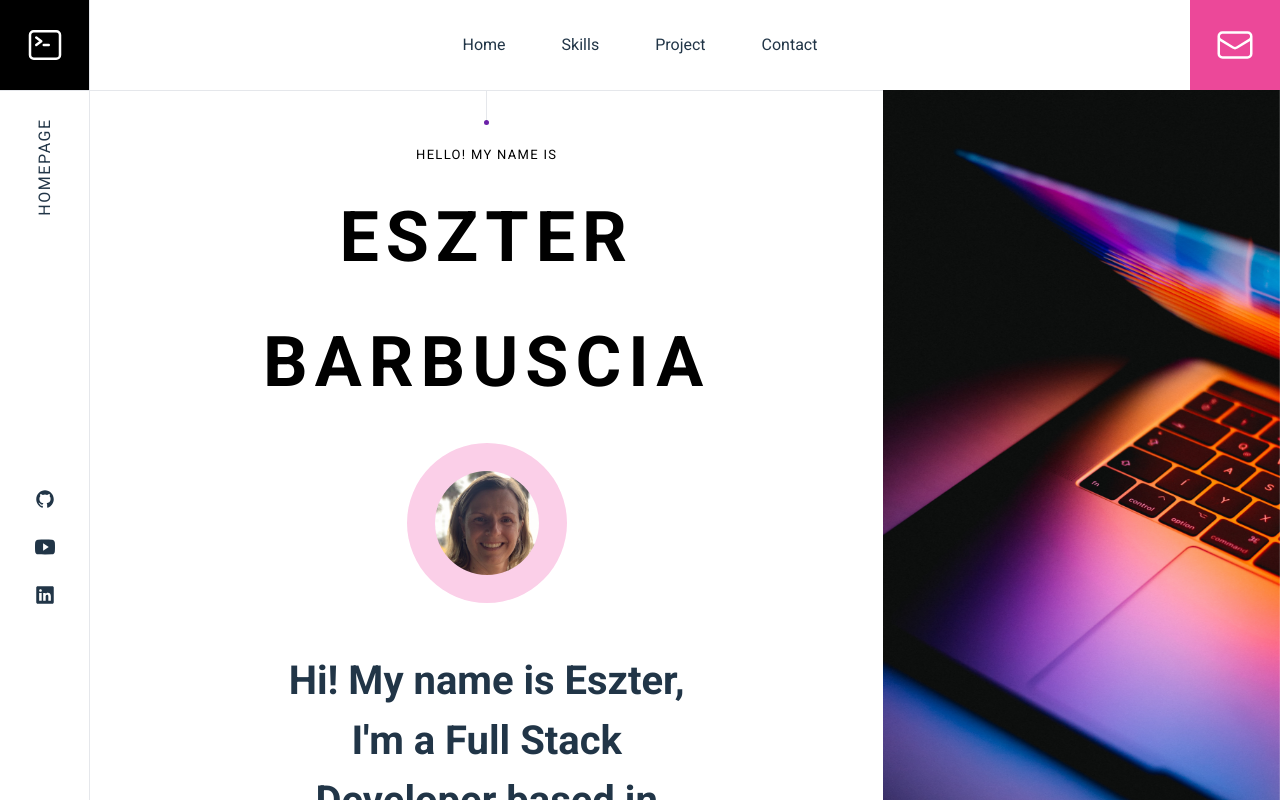
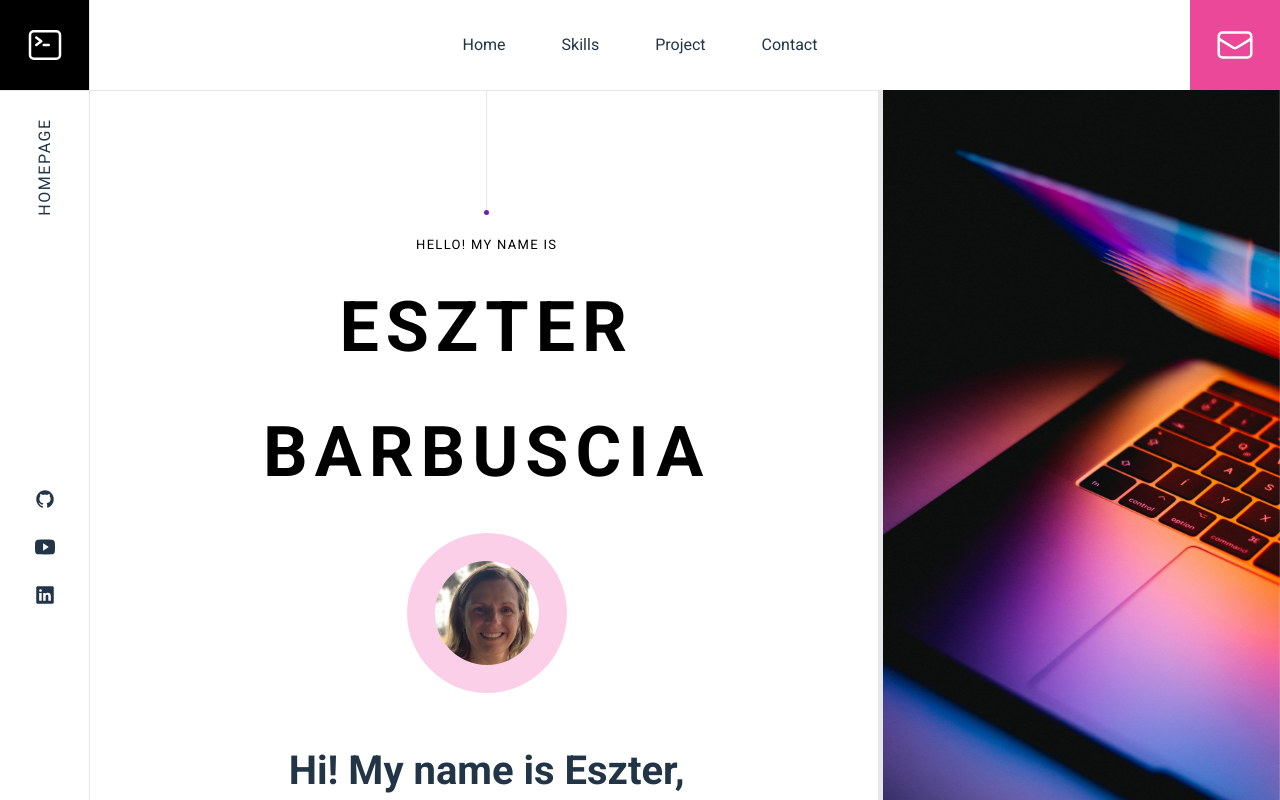
Before and after one commit to Esztergb/portfolio, a React (Vite) app: page / in a window 1280 px wide. Shown: the top 800 px of the page. Built offline with nearby package versions, Linux system fonts and the light colour scheme.

Commit message:
progressbar

```diff
--- a/src/App.jsx
+++ b/src/App.jsx
@@ -6,27 +6,30 @@ import ProfilePic from './Components/ProfilePic'
 import Introduction from './Components/Introduction'
 import About from './Components/About'
 import Services from './Components/Services'
+import ProgressBar from './Components/ProgressBar'
 
 function App() {
-  const [count, setCount] = useState(0)
-
   return (
-    <>
-     <Header/>
-     <SideBar/>
-     <div className='ml-[90px] grid grid-cols-1 md:grid-cols-3'>
-        <div className='col-span-2 p-5'>
-          <Introduction/>
-          <About/>
-          <Services/>
+    <div className="w-screen">
+      <Header />
+      <SideBar />
+      <div
+        className="ml-[90px]
+      grid grid-cols-1 md:grid-cols-3
+      "
+      >
+        <div className="col-span-2 p-5 mt-[90px]">
+          <Introduction />
+          <About />
+          <Services />
         </div>
-        <div className='hidden md:block'>
-          <ProfilePic/>
+        <div className="hidden md:block">
+          <ProgressBar />
+          <ProfilePic />
         </div>
-     </div>
-
-    </>
+      </div>
+    </div>
   );
 }
 
-export default App
+export default App;
--- /dev/null
+++ b/src/Components/ProgressBar.jsx
@@ -0,0 +1,30 @@
+import {useEffect, useState} from 'react'
+function ProgressBar() {
+
+    const [scrollTop,setScrollTop]=useState();
+    useEffect(()=>{
+        window.addEventListener("scroll",onScroll)
+        return ()=>window.removeEventListener("scroll",onScroll);
+    },[])
+
+    const onScroll=()=>{
+        const winScroll=document.documentElement.scrollTop;
+
+        const height=document.documentElement.scrollHeight-
+                    document.documentElement.clientHeight
+
+        const scrolled=(winScroll/height)*100;
+
+        setScrollTop(scrolled)
+    }
+  return (
+    <div className='w-1.5 bg-gray-200 fixed ml-[-5px] mt-[90px]
+    h-full mb-4'>
+        <div className='bg-pink-600 transition-all ease-out duration-1000' style={{height:`${scrollTop}%`}}>
+
+        </div>
+    </div>
+  )
+}
+
+export default ProgressBar
```
